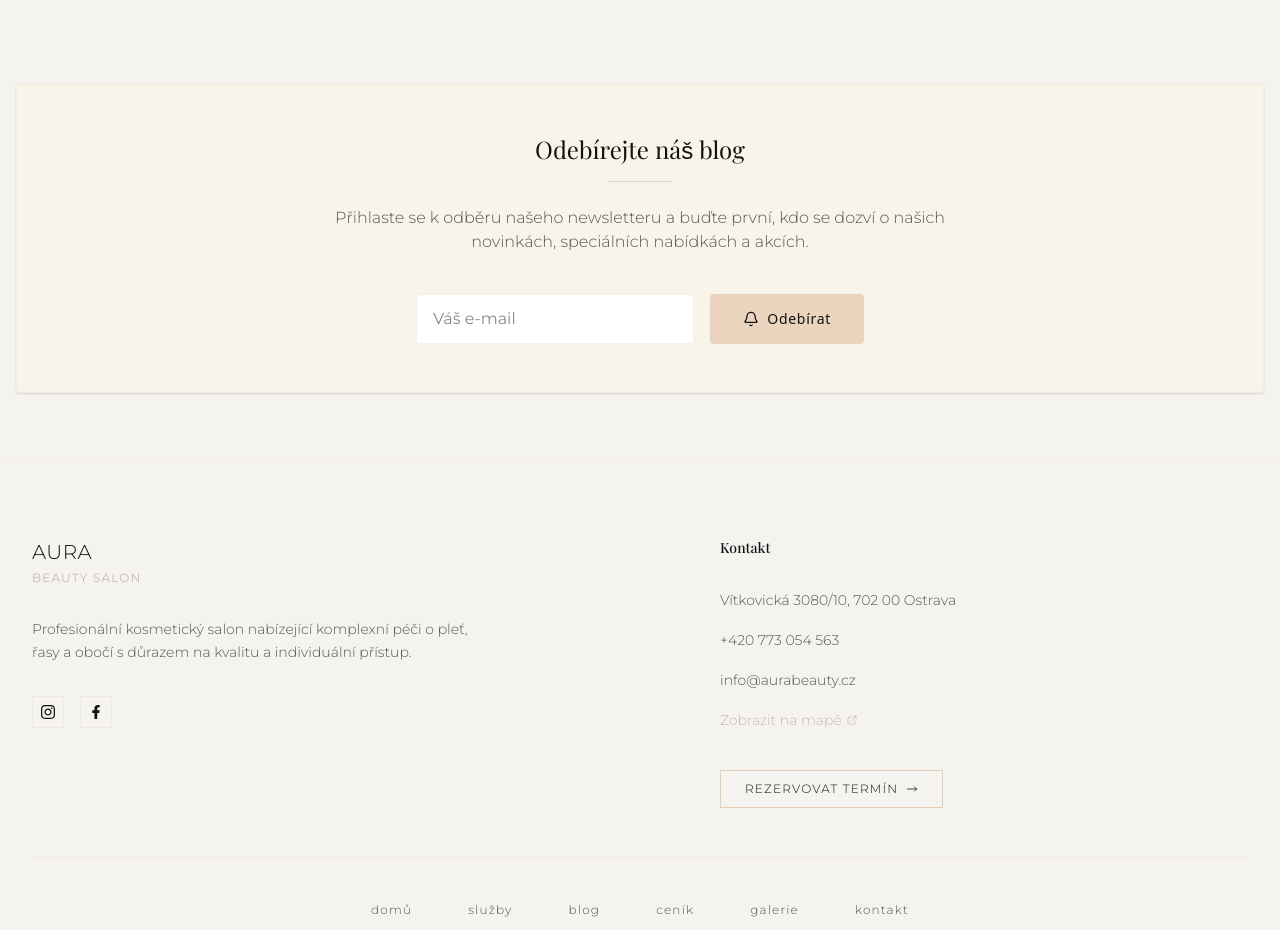
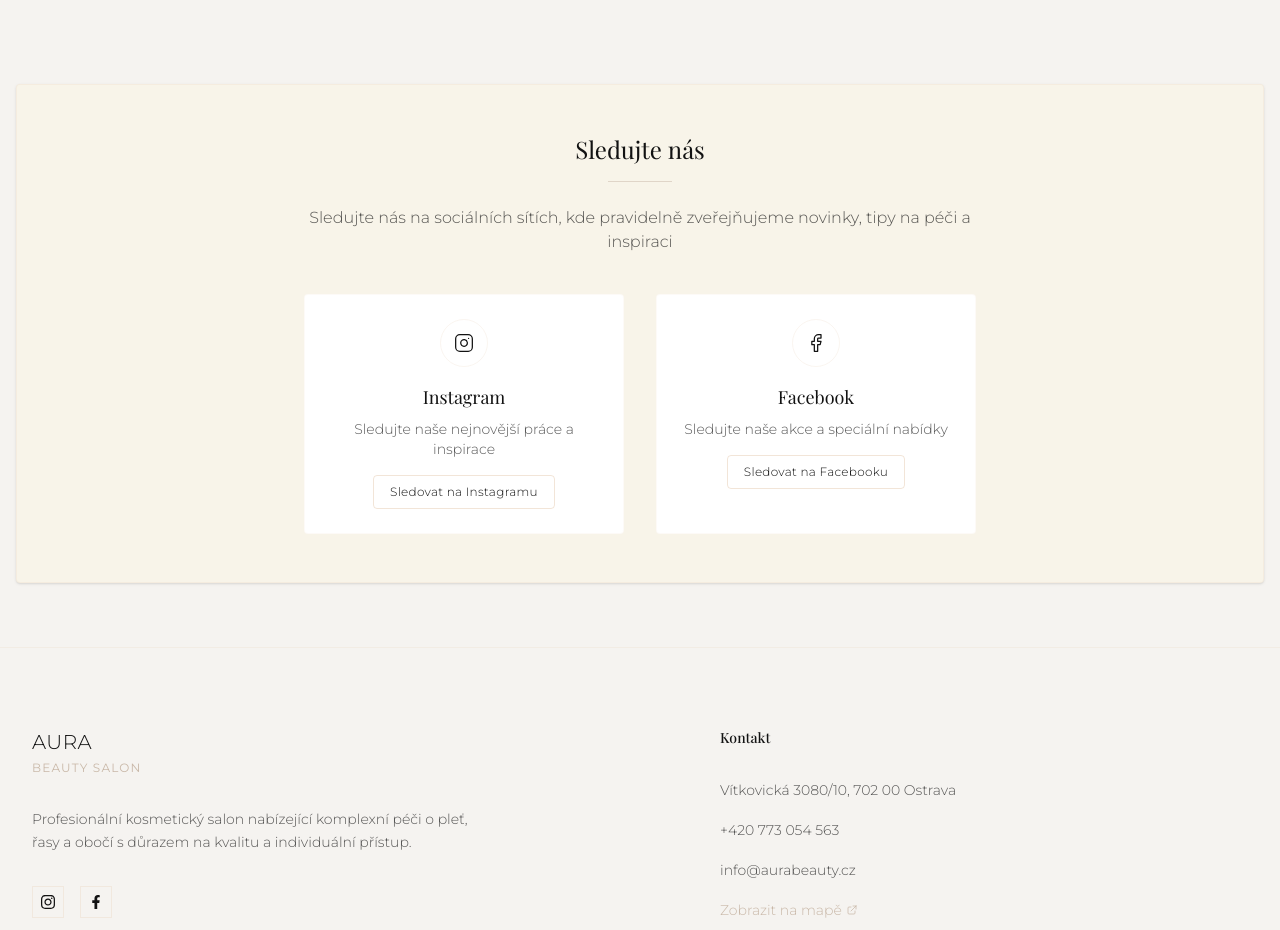
Before and after one commit to VencaAsh/Aura-Beauty-Salon, a Next.js app in the folder app/: page /blog in a window 1280 px wide. Shown: the part 1580-2510 px from the top of the page. Built offline with nearby package versions, Linux system fonts and the light colour scheme; a web font is replaced by a local one.

Commit message:
Vyměnit newletter za prokliky na sociální sítě

```diff
--- a/app/src/app/blog/page.tsx
+++ b/app/src/app/blog/page.tsx
@@ -4,7 +4,6 @@ import React, { useState } from 'react';
 import Breadcrumbs from '@/components/layout/Breadcrumbs';
 import { PageHero } from '@/components/ui';
 import { NewsFilter, NewsGrid, NewsItem, Category } from '@/components/news';
-import { Bell } from 'lucide-react';
 
 // Metadata je nyní v layout.tsx, protože toto je klientská komponenta
 
@@ -76,21 +75,6 @@ const categories: Category[] = [
 
 export default function BlogPage() {
   const [filteredNews, setFilteredNews] = useState<NewsItem[]>(news);
-  const [isSubmitting, setIsSubmitting] = useState(false);
-  const [email, setEmail] = useState('');
-  const [subscribed, setSubscribed] = useState(false);
-
-  const handleSubmit = (e: React.FormEvent) => {
-    e.preventDefault();
-    setIsSubmitting(true);
-
-    // Simulace odeslání formuláře
-    setTimeout(() => {
-      setIsSubmitting(false);
-      setSubscribed(true);
-      setEmail('');
-    }, 1500);
-  };
 
   return (
     <main className="bg-[#F5F3F0]">
@@ -113,53 +97,58 @@ export default function BlogPage() {
         {/* Seznam článků */}
         <NewsGrid news={filteredNews} />
 
-        {/* Přihlášení k odběru novinek */}
+        {/* Sociální sítě */}
         <div className="bg-[#F8F4E9] border border-[#E6CCB2]/20 p-8 md:p-12 mt-24 text-center rounded-sm shadow-sm">
-          <h2 className="text-2xl font-serif font-light mb-4 text-[#121212]">Odebírejte náš blog</h2>
+          <h2 className="text-2xl font-serif font-light mb-4 text-[#121212]">Sledujte nás</h2>
           <div className="h-[1px] w-16 bg-[#C9B8A8]/50 mx-auto mb-6"></div>
           <p className="mb-10 max-w-2xl mx-auto text-[#121212]/70 font-light">
-            Přihlaste se k odběru našeho newsletteru a buďte první, kdo se dozví o našich novinkách, speciálních nabídkách a akcích.
+            Sledujte nás na sociálních sítích, kde pravidelně zveřejňujeme novinky, tipy na péči a inspiraci
           </p>
 
-          <div className="max-w-md mx-auto">
-            {subscribed ? (
-              <div className="bg-white/80 p-6 rounded-sm border border-[#E6CCB2]/30 text-center">
-                <p className="text-[#121212] font-light">Děkujeme za přihlášení k odběru novinek!</p>
+          <div className="grid grid-cols-1 md:grid-cols-2 gap-8 max-w-2xl mx-auto">
+            {/* Instagram */}
+            <div className="group flex flex-col items-center text-center p-6 bg-white border border-[#E6CCB2]/10 hover:border-[#E6CCB2]/30 transition-all duration-500 rounded-sm">
+              <div className="w-12 h-12 flex items-center justify-center border border-[#E6CCB2]/20 rounded-full mb-4 group-hover:bg-[#E6CCB2]/10 transition-all duration-500">
+                <svg xmlns="http://www.w3.org/2000/svg" width="20" height="20" viewBox="0 0 24 24" fill="none" stroke="currentColor" strokeWidth="1.5" strokeLinecap="round" strokeLinejoin="round" className="text-[#121212]">
+                  <rect x="2" y="2" width="20" height="20" rx="5" ry="5"></rect>
+                  <path d="M16 11.37A4 4 0 1 1 12.63 8 4 4 0 0 1 16 11.37z"></path>
+                  <line x1="17.5" y1="6.5" x2="17.51" y2="6.5"></line>
+                </svg>
               </div>
-            ) : (
-              <form className="flex flex-col sm:flex-row gap-4" onSubmit={handleSubmit}>
-                <div className="flex-grow">
-                  <label htmlFor="email" className="sr-only">E-mail</label>
-                  <input
-                    type="email"
-                    id="email"
-                    name="email"
-                    value={email}
-                    onChange={(e) => setEmail(e.target.value)}
-                    placeholder="Váš e-mail"
-                    className="w-full px-4 py-3 border border-[#E6CCB2]/30 bg-white focus:outline-none focus:border-[#E6CCB2] rounded-sm placeholder-[#121212]/50 text-[#121212]"
-                    required
-                  />
-                </div>
-                <button
-                  type="submit"
-                  disabled={isSubmitting}
-                  className="relative inline-flex items-center justify-center px-8 py-3 overflow-hidden rounded-sm font-sans text-sm tracking-wider text-[#121212] transition-all duration-500 group bg-[#E6CCB2]/80 hover:bg-[#E6CCB2] border border-[#E6CCB2]/20 disabled:opacity-70 disabled:cursor-not-allowed"
-                >
-                  <span className="relative z-10 flex items-center">
-                    {isSubmitting ? (
-                      <svg className="animate-spin -ml-1 mr-2 h-4 w-4 text-[#121212]" xmlns="http://www.w3.org/2000/svg" fill="none" viewBox="0 0 24 24">
-                        <circle className="opacity-25" cx="12" cy="12" r="10" stroke="currentColor" strokeWidth="4"></circle>
-                        <path className="opacity-75" fill="currentColor" d="M4 12a8 8 0 018-8V0C5.373 0 0 5.373 0 12h4zm2 5.291A7.962 7.962 0 014 12H0c0 3.042 1.135 5.824 3 7.938l3-2.647z"></path>
-                      </svg>
-                    ) : (
-                      <Bell className="mr-2 h-4 w-4" />
-                    )}
-                    <span className="font-light">{isSubmitting ? 'Odesílání...' : 'Odebírat'}</span>
-                  </span>
-                </button>
-              </form>
-            )}
+              <h3 className="text-lg font-serif font-light mb-2 text-[#121212]">Instagram</h3>
+              <p className="text-[#121212]/70 mb-4 font-light text-sm">
+                Sledujte naše nejnovější práce a inspirace
+              </p>
+              <a
+                href="https://www.instagram.com/aura.beautyy.salon?utm_source=ig_web_button_share_sheet&igsh=ZDNlZDc0MzIxNw=="
+                target="_blank"
+                rel="noopener noreferrer"
+                className="inline-flex items-center bg-transparent border border-[#E6CCB2]/50 text-[#121212] hover:border-[#E6CCB2] hover:bg-[#E6CCB2]/10 font-light py-2 px-4 rounded-sm transition-all duration-300 text-xs tracking-wide"
+              >
+                Sledovat na Instagramu
+              </a>
+            </div>
+
+            {/* Facebook */}
+            <div className="group flex flex-col items-center text-center p-6 bg-white border border-[#E6CCB2]/10 hover:border-[#E6CCB2]/30 transition-all duration-500 rounded-sm">
+              <div className="w-12 h-12 flex items-center justify-center border border-[#E6CCB2]/20 rounded-full mb-4 group-hover:bg-[#E6CCB2]/10 transition-all duration-500">
+                <svg xmlns="http://www.w3.org/2000/svg" width="20" height="20" viewBox="0 0 24 24" fill="none" stroke="currentColor" strokeWidth="1.5" strokeLinecap="round" strokeLinejoin="round" className="text-[#121212]">
+                  <path d="M18 2h-3a5 5 0 0 0-5 5v3H7v4h3v8h4v-8h3l1-4h-4V7a1 1 0 0 1 1-1h3z"></path>
+                </svg>
+              </div>
+              <h3 className="text-lg font-serif font-light mb-2 text-[#121212]">Facebook</h3>
+              <p className="text-[#121212]/70 mb-4 font-light text-sm">
+                Sledujte naše akce a speciální nabídky
+              </p>
+              <a
+                href="https://www.facebook.com/profile.php?id=61573920463799"
+                target="_blank"
+                rel="noopener noreferrer"
+                className="inline-flex items-center bg-transparent border border-[#E6CCB2]/50 text-[#121212] hover:border-[#E6CCB2] hover:bg-[#E6CCB2]/10 font-light py-2 px-4 rounded-sm transition-all duration-300 text-xs tracking-wide"
+              >
+                Sledovat na Facebooku
+              </a>
+            </div>
           </div>
         </div>
       </div>
--- a/app/src/app/page.tsx
+++ b/app/src/app/page.tsx
@@ -1,7 +1,7 @@
 import type { Metadata } from 'next';
 import { Inter } from 'next/font/google';
 import { SITE_METADATA } from '@/constants';
-import { HeroSection, ExperienceSection, ServicesSection, GallerySection, TestimonialsSection, ContactSection } from '@/components/sections';
+import { HeroSection, ExperienceSection, ServicesSection, GallerySection, TestimonialsSection, SocialLinksSection, ContactSection } from '@/components/sections';
 
 const inter = Inter({ subsets: ['latin', 'latin-ext'] });
 
@@ -20,6 +20,8 @@ export default function Home() {
 
       <TestimonialsSection />
 
+      <SocialLinksSection />
+
       <ContactSection />
     </main>
   );
--- /dev/null
+++ b/app/src/components/sections/SocialLinksSection.tsx
@@ -0,0 +1,65 @@
+import Link from 'next/link';
+import { FaInstagram, FaFacebookF } from 'react-icons/fa';
+import { SOCIAL_LINKS } from '@/constants';
+
+export default function SocialLinksSection() {
+  return (
+    <section className="py-24 bg-[#F9F7F5] relative overflow-hidden">
+      {/* Jemné pozadí */}
+      <div className="absolute top-0 right-0 w-[20rem] h-[20rem] rounded-full bg-[#E6CCB2]/5 blur-[120px]"></div>
+      <div className="absolute bottom-0 left-0 w-[20rem] h-[20rem] rounded-full bg-[#E6CCB2]/5 blur-[120px]"></div>
+
+      <div className="container mx-auto px-4 relative z-10">
+        <div className="text-center mb-16">
+          <h2 className="text-2xl md:text-3xl font-light text-center mb-4 tracking-wide text-[#121212]">Sledujte nás</h2>
+          <div className="h-[1px] w-16 bg-[#C9B8A8]/50 mx-auto mb-6"></div>
+          <p className="text-[#121212]/70 font-light max-w-2xl mx-auto">
+            Sledujte nás na sociálních sítích, kde pravidelně zveřejňujeme novinky, tipy na péči a inspiraci
+          </p>
+        </div>
+
+        <div className="max-w-3xl mx-auto bg-white border border-[#E6CCB2]/20 p-8 md:p-12 rounded-sm shadow-sm">
+          <div className="grid grid-cols-1 md:grid-cols-2 gap-8">
+            {/* Instagram */}
+            <div className="group flex flex-col items-center text-center p-6 border border-[#E6CCB2]/10 hover:border-[#E6CCB2]/30 transition-all duration-500 rounded-sm">
+              <div className="w-16 h-16 flex items-center justify-center border border-[#E6CCB2]/20 rounded-full mb-6 group-hover:bg-[#E6CCB2]/10 transition-all duration-500">
+                <FaInstagram size={24} className="text-[#121212]" />
+              </div>
+              <h3 className="text-xl font-serif font-light mb-4 text-[#121212]">Instagram</h3>
+              <p className="text-[#121212]/70 mb-6 font-light">
+                Sledujte naše nejnovější práce, inspirace a zákulisní momenty ze salonu
+              </p>
+              <a
+                href="https://www.instagram.com/aura.beautyy.salon?utm_source=ig_web_button_share_sheet&igsh=ZDNlZDc0MzIxNw=="
+                target="_blank"
+                rel="noopener noreferrer"
+                className="inline-flex items-center bg-transparent border border-[#E6CCB2]/50 text-[#121212] hover:border-[#E6CCB2] hover:bg-[#E6CCB2]/10 font-light py-3 px-6 rounded-sm transition-all duration-300 text-sm tracking-wide"
+              >
+                Sledovat na Instagramu
+              </a>
+            </div>
+
+            {/* Facebook */}
+            <div className="group flex flex-col items-center text-center p-6 border border-[#E6CCB2]/10 hover:border-[#E6CCB2]/30 transition-all duration-500 rounded-sm">
+              <div className="w-16 h-16 flex items-center justify-center border border-[#E6CCB2]/20 rounded-full mb-6 group-hover:bg-[#E6CCB2]/10 transition-all duration-500">
+                <FaFacebookF size={24} className="text-[#121212]" />
+              </div>
+              <h3 className="text-xl font-serif font-light mb-4 text-[#121212]">Facebook</h3>
+              <p className="text-[#121212]/70 mb-6 font-light">
+                Sledujte naše akce, novinky a speciální nabídky na Facebooku
+              </p>
+              <a
+                href="https://www.facebook.com/profile.php?id=61573920463799"
+                target="_blank"
+                rel="noopener noreferrer"
+                className="inline-flex items-center bg-transparent border border-[#E6CCB2]/50 text-[#121212] hover:border-[#E6CCB2] hover:bg-[#E6CCB2]/10 font-light py-3 px-6 rounded-sm transition-all duration-300 text-sm tracking-wide"
+              >
+                Sledovat na Facebooku
+              </a>
+            </div>
+          </div>
+        </div>
+      </div>
+    </section>
+  );
+}
--- a/app/src/components/sections/index.ts
+++ b/app/src/components/sections/index.ts
@@ -5,3 +5,4 @@ export { default as ServicesSection } from './ServicesSection';
 export { default as GallerySection } from './GallerySection';
 export { default as TestimonialsSection } from './TestimonialsSection';
 export { default as ContactSection } from './ContactSection';
+export { default as SocialLinksSection } from './SocialLinksSection';
```
